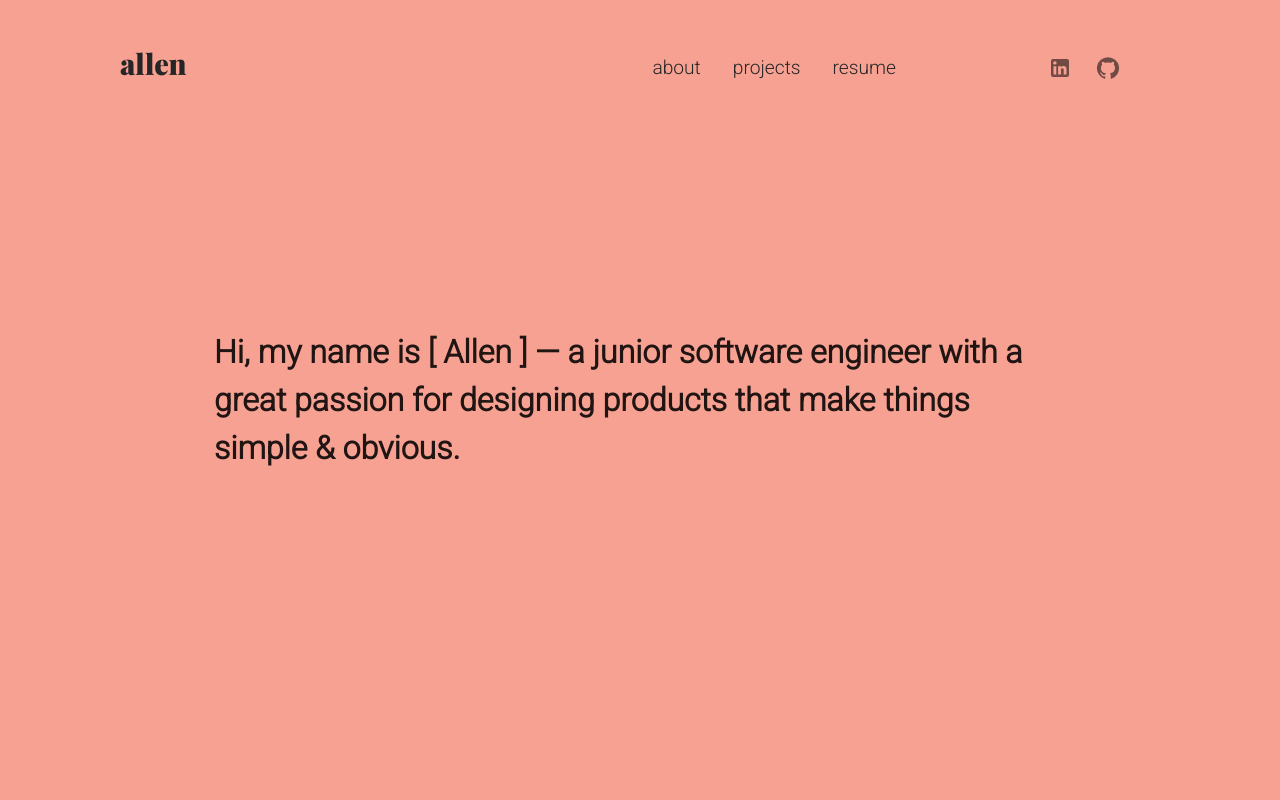
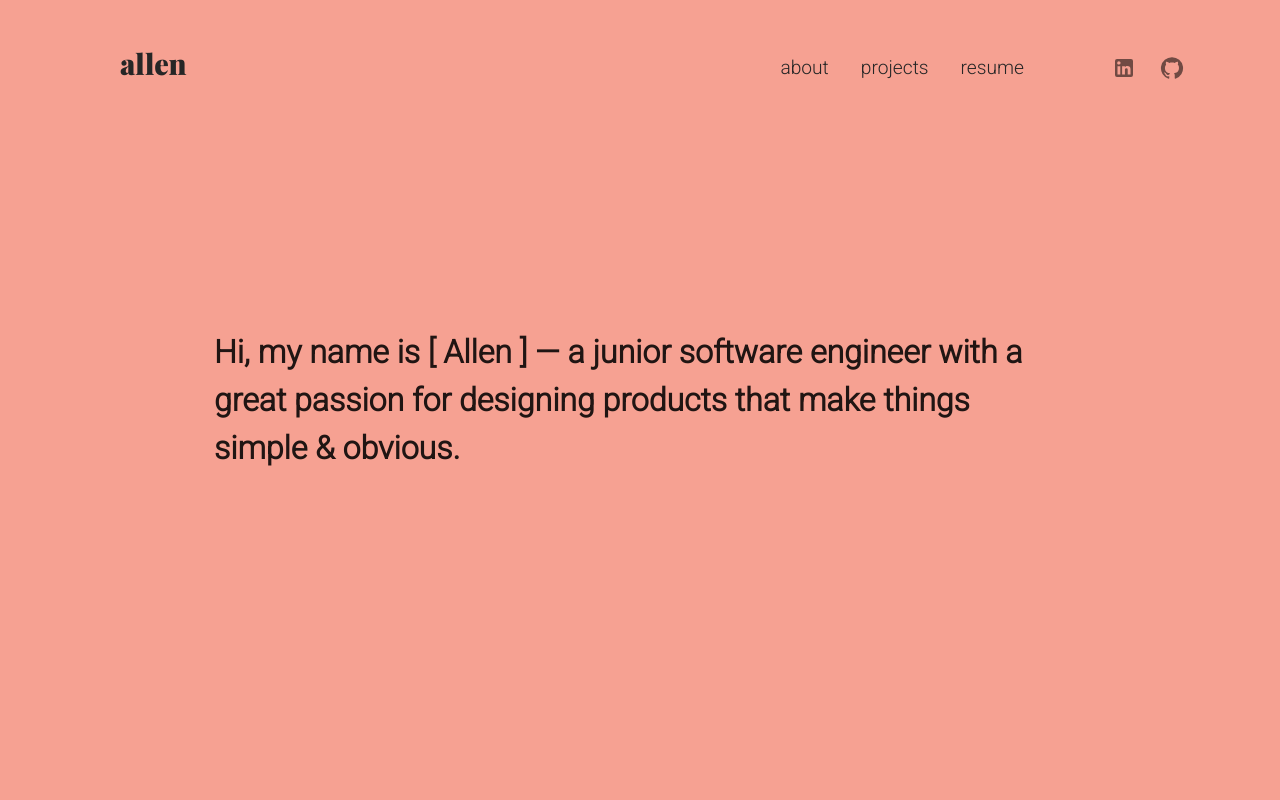
Before and after one commit to allen-nagtalon/portfolio-site, a React (Create React App) app: page / in a window 1280 px wide. Shown: the top 800 px of the page. Built offline with nearby package versions, Linux system fonts and the light colour scheme.

Commit message:
Adjusted Navbar spacing

```diff
--- a/src/components/NavBar/NavBar.js
+++ b/src/components/NavBar/NavBar.js
@@ -32,7 +32,7 @@ const NavBar = _ => {
           </Box>
 
           <Box
-            mx={8}
+            ml={8}
             mt={1}
           >
             <Link
@@ -80,7 +80,7 @@ const NavBar = _ => {
 
           <Box
             sx={{
-              mx: 8,
+              ml: 8,
               mt: 1
             }}
           >
```
